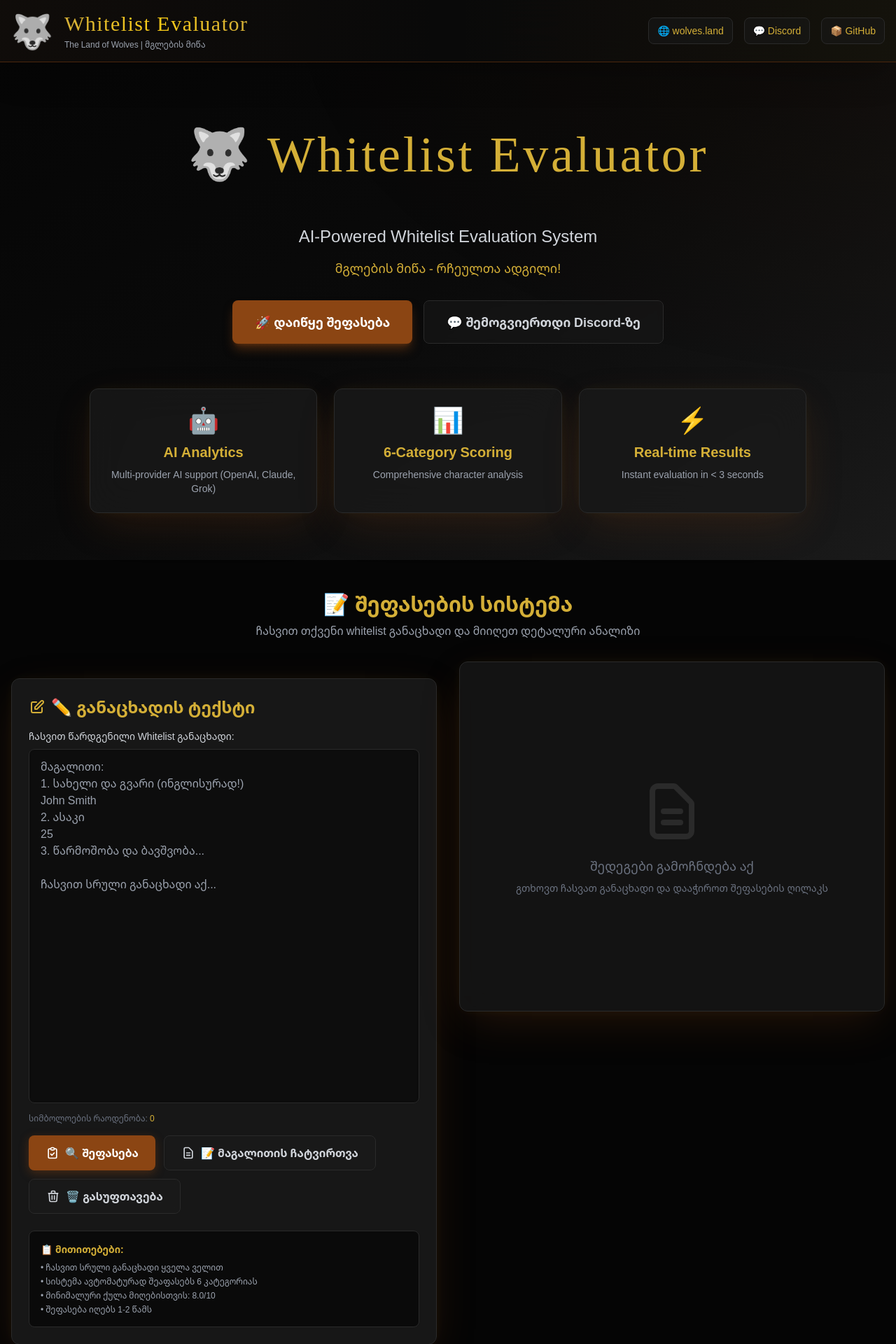
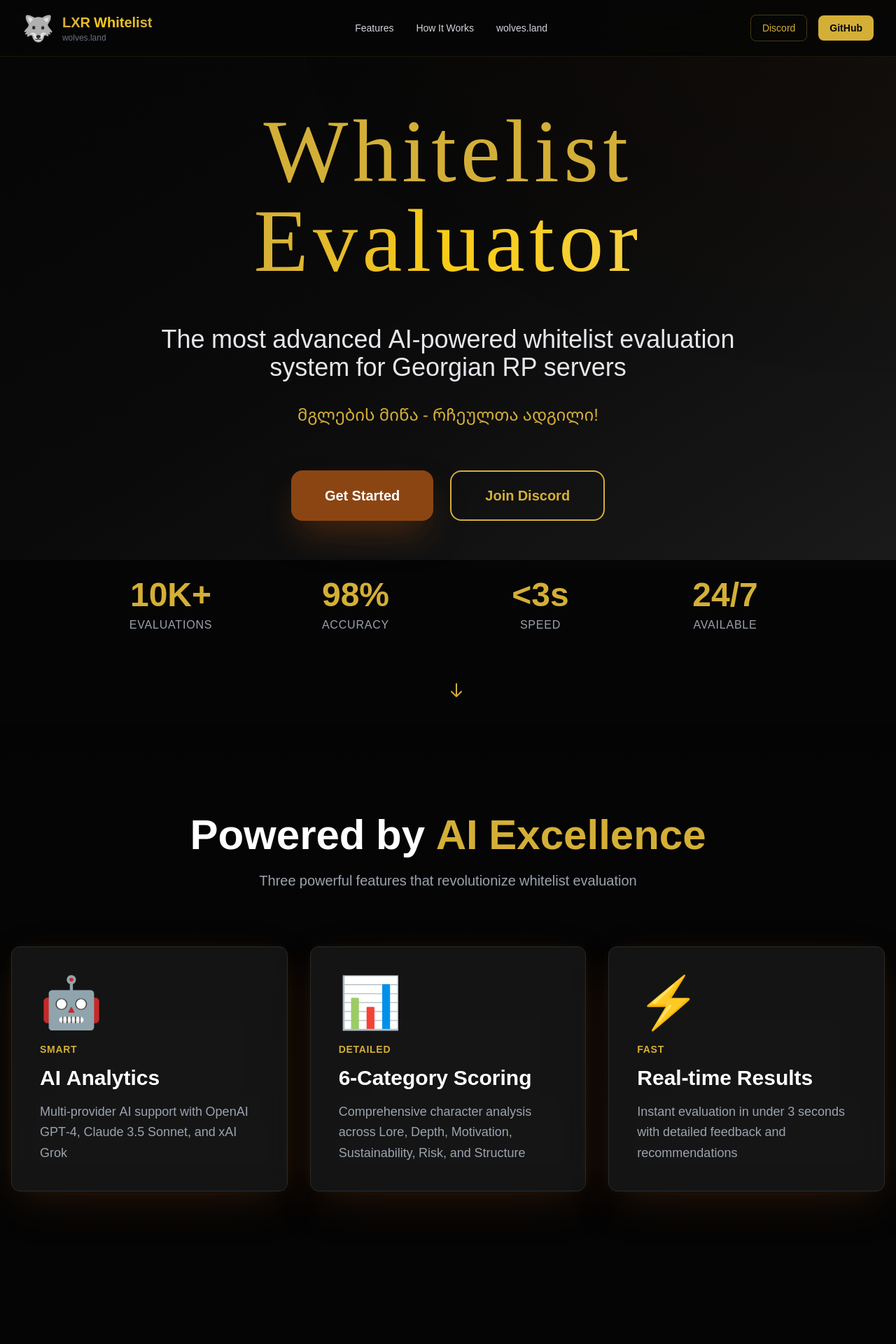
Before and after one commit to iboss21/lxr-whitelist, a React (Vite) app: page / in a window 1280 px wide. Shown: the top 1920 px of the page at 70% size. Built offline with nearby package versions, Linux system fonts and the light colour scheme; a web font is replaced by a local one.

Commit message:
Transform landing page to Apple/Nike/Airbnb professional design
Co-authored-by: iboss21 <48193931+iboss21@users.noreply.github.com>

```diff
--- a/src/App.jsx
+++ b/src/App.jsx
@@ -53,65 +53,126 @@ function App() {
 
       <Header />
 
-      {/* Hero Section */}
-      <section className="relative py-20 px-4">
-        <div className="container mx-auto max-w-6xl text-center">
-          <div className="relative inline-block mb-8">
+      {/* Hero Section - Apple Style */}
+      <section className="relative min-h-screen flex items-center justify-center px-4 py-32">
+        <div className="container mx-auto max-w-7xl text-center">
+          {/* Main Hero Content */}
+          <div className="mb-16 space-y-8">
+            <div className="relative inline-block">
               <GlowingEffect
-              spread={60}
+                spread={80}
+                glow={true}
+                disabled={false}
+                proximity={120}
+                borderWidth={3}
+              />
+              <h1 className="western-title text-6xl md:text-8xl lg:text-9xl mb-0 relative z-10 px-12 py-6 leading-tight">
+                Whitelist
+                <br />
+                <span className="bg-gradient-to-r from-wolves-gold via-yellow-400 to-wolves-gold-light bg-clip-text text-transparent">
+                  Evaluator
+                </span>
+              </h1>
+            </div>
+
+            <p className="text-2xl md:text-4xl text-gray-200 font-light max-w-4xl mx-auto leading-relaxed">
+              The most advanced AI-powered whitelist evaluation system for Georgian RP servers
+            </p>
+
+            <p className="text-xl md:text-2xl text-wolves-gold font-georgian">
+              მგლების მიწა - რჩეულთა ადგილი!
+            </p>
+          </div>
+
+          {/* CTA Buttons */}
+          <div className="flex flex-col sm:flex-row justify-center gap-6 mb-20">
+            <button
+              onClick={scrollToEvaluator}
+              className="group relative px-12 py-5 bg-wolves-accent hover:bg-wolves-accent/90 text-white text-xl font-bold rounded-2xl transition-all duration-300 transform hover:scale-105 shadow-2xl shadow-wolves-accent/50 hover:shadow-wolves-accent/70"
+            >
+              <span className="relative z-10">Get Started</span>
+              <div className="absolute inset-0 rounded-2xl bg-gradient-to-r from-wolves-gold/20 to-transparent opacity-0 group-hover:opacity-100 transition-opacity" />
+            </button>
+            <a
+              href="https://discord.gg/CrKcWdfd3A"
+              target="_blank"
+              rel="noopener noreferrer"
+              className="px-12 py-5 bg-transparent border-2 border-wolves-gold text-wolves-gold hover:bg-wolves-gold hover:text-wolves-darker text-xl font-bold rounded-2xl transition-all duration-300 transform hover:scale-105"
+            >
+              Join Discord
+            </a>
+          </div>
+
+          {/* Stats Section - Airbnb Style */}
+          <div className="grid grid-cols-2 md:grid-cols-4 gap-8 max-w-5xl mx-auto">
+            {[
+              { value: '10K+', label: 'Evaluations' },
+              { value: '98%', label: 'Accuracy' },
+              { value: '<3s', label: 'Speed' },
+              { value: '24/7', label: 'Available' }
+            ].map((stat, i) => (
+              <div key={i} className="text-center">
+                <div className="text-4xl md:text-5xl font-bold text-wolves-gold mb-2">{stat.value}</div>
+                <div className="text-sm md:text-base text-gray-400 uppercase tracking-wider">{stat.label}</div>
+              </div>
+            ))}
+          </div>
+        </div>
+
+        {/* Scroll Indicator */}
+        <div className="absolute bottom-8 left-1/2 transform -translate-x-1/2 animate-bounce">
+          <svg className="w-6 h-6 text-wolves-gold" fill="none" stroke="currentColor" viewBox="0 0 24 24">
+            <path strokeLinecap="round" strokeLinejoin="round" strokeWidth={2} d="M19 14l-7 7m0 0l-7-7m7 7V3" />
+          </svg>
+        </div>
+      </section>
+
+      {/* Features Section - Nike Style Bold */}
+      <section className="relative py-32 px-4 bg-gradient-to-b from-transparent to-wolves-darker/50">
+        <div className="container mx-auto max-w-7xl">
+          <div className="text-center mb-20">
+            <h2 className="text-5xl md:text-6xl font-bold text-white mb-6">
+              Powered by <span className="text-wolves-gold">AI Excellence</span>
+            </h2>
+            <p className="text-xl text-gray-400 max-w-3xl mx-auto">
+              Three powerful features that revolutionize whitelist evaluation
+            </p>
+          </div>
+
+          <div className="grid grid-cols-1 md:grid-cols-3 gap-8">
+            {[
+              {
+                icon: '🤖',
+                title: 'AI Analytics',
+                desc: 'Multi-provider AI support with OpenAI GPT-4, Claude 3.5 Sonnet, and xAI Grok',
+                highlight: 'Smart'
+              },
+              {
+                icon: '📊',
+                title: '6-Category Scoring',
+                desc: 'Comprehensive character analysis across Lore, Depth, Motivation, Sustainability, Risk, and Structure',
+                highlight: 'Detailed'
+              },
+              {
+                icon: '⚡',
+                title: 'Real-time Results',
+                desc: 'Instant evaluation in under 3 seconds with detailed feedback and recommendations',
+                highlight: 'Fast'
+              }
+            ].map((feature, i) => (
+              <div key={i} className="relative group">
+                <GlowingEffect
+                  spread={50}
                   glow={true}
                   disabled={false}
                   proximity={100}
                   borderWidth={2}
                 />
-            <h1 className="western-title text-5xl md:text-7xl mb-4 relative z-10 px-8 py-4">
-              🐺 Whitelist Evaluator
-            </h1>
-          </div>
-
-          <p className="text-xl md:text-2xl text-gray-300 mb-4 max-w-3xl mx-auto">
-            AI-Powered Whitelist Evaluation System
-          </p>
-          <p className="text-lg text-wolves-gold mb-8">
-            მგლების მიწა - რჩეულთა ადგილი!
-          </p>
-
-          <div className="flex flex-wrap justify-center gap-4 mb-12">
-            <button
-              onClick={scrollToEvaluator}
-              className="btn-wolves btn-primary text-lg px-8 py-4 shadow-lg shadow-wolves-accent/50 hover:shadow-xl hover:shadow-wolves-accent/70 transition-all"
-            >
-              🚀 დაიწყე შეფასება
-            </button>
-            <a
-              href="https://discord.gg/CrKcWdfd3A"
-              target="_blank"
-              rel="noopener noreferrer"
-              className="btn-wolves btn-secondary text-lg px-8 py-4"
-            >
-              💬 შემოგვიერთდი Discord-ზე
-            </a>
-          </div>
-
-          {/* Features Grid */}
-          <div className="grid grid-cols-1 md:grid-cols-3 gap-6 mt-16 max-w-5xl mx-auto">
-            {[
-              { icon: '🤖', title: 'AI Analytics', desc: 'Multi-provider AI support (OpenAI, Claude, Grok)' },
-              { icon: '📊', title: '6-Category Scoring', desc: 'Comprehensive character analysis' },
-              { icon: '⚡', title: 'Real-time Results', desc: 'Instant evaluation in < 3 seconds' }
-            ].map((feature, i) => (
-              <div key={i} className="relative group">
-                <GlowingEffect
-                  spread={40}
-                  glow={true}
-                  disabled={false}
-                  proximity={80}
-                  borderWidth={1}
-                />
-                <div className="card-wolves backdrop-blur-xl bg-wolves-gray/80 hover:bg-wolves-gray/90 transition-all h-full">
-                  <div className="text-4xl mb-3">{feature.icon}</div>
-                  <h3 className="text-xl font-bold text-wolves-gold mb-2">{feature.title}</h3>
-                  <p className="text-sm text-gray-400">{feature.desc}</p>
+                <div className="card-wolves backdrop-blur-xl bg-wolves-gray/80 hover:bg-wolves-gray/95 transition-all duration-500 h-full p-10 transform group-hover:scale-105">
+                  <div className="text-7xl mb-6">{feature.icon}</div>
+                  <div className="text-sm text-wolves-gold uppercase tracking-wider font-bold mb-3">{feature.highlight}</div>
+                  <h3 className="text-3xl font-bold text-white mb-4">{feature.title}</h3>
+                  <p className="text-gray-400 text-lg leading-relaxed">{feature.desc}</p>
                 </div>
               </div>
             ))}
@@ -119,22 +180,76 @@ function App() {
         </div>
       </section>
 
-      {/* Main Evaluator Section */}
-      <main id="evaluator-section" className="flex-1 container mx-auto px-4 py-8 max-w-7xl">
-        <div className="text-center mb-8">
-          <h2 className="text-3xl font-bold text-wolves-gold mb-2">📝 შეფასების სისტემა</h2>
-          <p className="text-gray-400">ჩასვით თქვენი whitelist განაცხადი და მიიღეთ დეტალური ანალიზი</p>
+      {/* How It Works Section */}
+      <section className="relative py-32 px-4">
+        <div className="container mx-auto max-w-6xl">
+          <div className="text-center mb-20">
+            <h2 className="text-5xl md:text-6xl font-bold text-white mb-6">
+              Simple. <span className="text-wolves-gold">Powerful. </span>Fast.
+            </h2>
+            <p className="text-xl text-gray-400 max-w-3xl mx-auto">
+              Three steps to evaluate your whitelist application
+            </p>
           </div>
 
-        <div className="grid grid-cols-1 lg:grid-cols-2 gap-8">
+          <div className="space-y-16">
+            {[
+              {
+                number: '01',
+                title: 'Submit Your Application',
+                desc: 'Paste your complete whitelist application including all required fields and character details.'
+              },
+              {
+                number: '02',
+                title: 'AI Analysis',
+                desc: 'Our advanced AI evaluates your application across 6 categories with real-time feedback.'
+              },
+              {
+                number: '03',
+                title: 'Get Results',
+                desc: 'Receive instant detailed results with scores, recommendations, and improvement suggestions.'
+              }
+            ].map((step, i) => (
+              <div key={i} className="flex flex-col md:flex-row items-center gap-8">
+                <div className="relative">
+                  <div className="text-8xl font-bold text-wolves-gold/20">{step.number}</div>
+                  <div className="absolute inset-0 flex items-center justify-center">
+                    <div className="w-20 h-20 rounded-full bg-wolves-gold/10 border-2 border-wolves-gold flex items-center justify-center">
+                      <span className="text-3xl font-bold text-wolves-gold">{i + 1}</span>
+                    </div>
+                  </div>
+                </div>
+                <div className="flex-1 text-center md:text-left">
+                  <h3 className="text-3xl font-bold text-white mb-3">{step.title}</h3>
+                  <p className="text-xl text-gray-400 leading-relaxed">{step.desc}</p>
+                </div>
+              </div>
+            ))}
+          </div>
+        </div>
+      </section>
+
+      {/* Main Evaluator Section - Professional Design */}
+      <section id="evaluator-section" className="relative py-32 px-4 bg-gradient-to-b from-wolves-darker/50 to-transparent">
+        <div className="container mx-auto max-w-7xl">
+          <div className="text-center mb-16">
+            <h2 className="text-5xl md:text-6xl font-bold text-white mb-6">
+              Start Your <span className="text-wolves-gold">Evaluation</span>
+            </h2>
+            <p className="text-xl text-gray-400 max-w-3xl mx-auto">
+              ჩასვით თქვენი whitelist განაცხადი და მიიღეთ დეტალური AI-გენერირებული ანალიზი
+            </p>
+          </div>
+
+          <div className="grid grid-cols-1 lg:grid-cols-2 gap-12">
             {/* Left Column: Input */}
             <div className="space-y-6 relative">
               <GlowingEffect
-              spread={50}
+                spread={60}
                 glow={true}
                 disabled={false}
-              proximity={100}
-              borderWidth={2}
+                proximity={120}
+                borderWidth={3}
               />
               <InputForm
                 onEvaluate={handleEvaluate}
@@ -148,11 +263,11 @@ function App() {
               {evaluation && (
                 <>
                   <GlowingEffect
-                  spread={50}
+                    spread={60}
                     glow={true}
                     disabled={false}
-                  proximity={100}
-                  borderWidth={2}
+                    proximity={120}
+                    borderWidth={3}
                   />
                   <ResultsDisplay evaluation={evaluation} />
                 </>
@@ -161,19 +276,22 @@ function App() {
               {!evaluation && !isEvaluating && (
                 <div className="relative">
                   <GlowingEffect
-                  spread={40}
+                    spread={50}
                     glow={true}
                     disabled={false}
-                  proximity={80}
-                  borderWidth={1}
+                    proximity={100}
+                    borderWidth={2}
                   />
-                <div className="card-wolves backdrop-blur-xl bg-wolves-gray/70 h-full min-h-[500px] flex items-center justify-center text-center text-gray-500">
-                  <div>
-                    <svg className="w-24 h-24 mx-auto mb-4 text-wolves-border" fill="none" stroke="currentColor" viewBox="0 0 24 24">
+                  <div className="card-wolves backdrop-blur-xl bg-wolves-gray/70 h-full min-h-[600px] flex items-center justify-center text-center">
+                    <div className="p-8">
+                      <div className="w-32 h-32 mx-auto mb-6 rounded-full bg-wolves-gold/10 flex items-center justify-center">
+                        <svg className="w-16 h-16 text-wolves-gold" fill="none" stroke="currentColor" viewBox="0 0 24 24">
                           <path strokeLinecap="round" strokeLinejoin="round" strokeWidth={2} d="M9 12h6m-6 4h6m2 5H7a2 2 0 01-2-2V5a2 2 0 012-2h5.586a1 1 0 01.707.293l5.414 5.414a1 1 0 01.293.707V19a2 2 0 01-2 2z" />
                         </svg>
-                    <p className="text-lg">შედეგები გამოჩნდება აქ</p>
-                    <p className="text-sm mt-2">გთხოვთ ჩასვათ განაცხადი და დააჭიროთ შეფასების ღილაკს</p>
+                      </div>
+                      <h3 className="text-2xl font-bold text-white mb-3">Ready for Evaluation</h3>
+                      <p className="text-gray-400 text-lg">შედეგები გამოჩნდება აქ</p>
+                      <p className="text-sm text-gray-500 mt-2">გთხოვთ ჩასვათ განაცხადი და დააჭიროთ შეფასების ღილაკს</p>
                     </div>
                   </div>
                 </div>
@@ -182,27 +300,51 @@ function App() {
               {isEvaluating && (
                 <div className="relative">
                   <GlowingEffect
-                  spread={60}
+                    spread={70}
                     glow={true}
                     disabled={false}
-                  proximity={100}
-                  borderWidth={3}
+                    proximity={120}
+                    borderWidth={4}
                   />
-                <div className="card-wolves backdrop-blur-xl bg-wolves-gray/80 h-full min-h-[500px] flex items-center justify-center">
-                  <div className="text-center">
-                    <div className="relative inline-block mb-4">
-                      <div className="animate-spin rounded-full h-16 w-16 border-b-4 border-wolves-accent"></div>
-                      <div className="absolute inset-0 animate-ping rounded-full h-16 w-16 border-2 border-wolves-gold opacity-20"></div>
+                  <div className="card-wolves backdrop-blur-xl bg-wolves-gray/90 h-full min-h-[600px] flex items-center justify-center">
+                    <div className="text-center p-8">
+                      <div className="relative inline-block mb-8">
+                        <div className="animate-spin rounded-full h-24 w-24 border-t-4 border-b-4 border-wolves-accent"></div>
+                        <div className="absolute inset-0 animate-ping rounded-full h-24 w-24 border-4 border-wolves-gold opacity-20"></div>
                       </div>
-                    <p className="text-lg font-bold text-wolves-accent">ვაფასებთ განაცხადს...</p>
-                    <p className="text-sm text-gray-400 mt-2">AI ანალიზი მიმდინარეობს</p>
+                      <h3 className="text-3xl font-bold text-wolves-gold mb-4">Analyzing Application</h3>
+                      <p className="text-xl text-white mb-2">AI ანალიზი მიმდინარეობს...</p>
+                      <p className="text-gray-400">This may take a few seconds</p>
                     </div>
                   </div>
                 </div>
               )}
             </div>
           </div>
-      </main>
+        </div>
+      </section>
+
+      {/* Trust Badges Section */}
+      <section className="relative py-24 px-4">
+        <div className="container mx-auto max-w-5xl text-center">
+          <h3 className="text-2xl font-bold text-gray-400 mb-12 uppercase tracking-wider">
+            Trusted by the Community
+          </h3>
+          <div className="grid grid-cols-2 md:grid-cols-4 gap-8">
+            {[
+              { icon: '🔒', label: 'Secure' },
+              { icon: '⚡', label: 'Fast' },
+              { icon: '🎯', label: 'Accurate' },
+              { icon: '🌟', label: 'Reliable' }
+            ].map((badge, i) => (
+              <div key={i} className="flex flex-col items-center gap-3">
+                <div className="text-5xl">{badge.icon}</div>
+                <div className="text-lg font-semibold text-wolves-gold">{badge.label}</div>
+              </div>
+            ))}
+          </div>
+        </div>
+      </section>
 
       <Footer />
     </div>
--- a/src/components/Header.jsx
+++ b/src/components/Header.jsx
@@ -15,48 +15,63 @@
 
 export default function Header() {
   return (
-    <header className="relative bg-wolves-dark/90 backdrop-blur-xl border-b border-wolves-accent/50 shadow-2xl">
-      {/* Gradient overlay */}
-      <div className="absolute inset-0 bg-gradient-to-r from-wolves-accent/5 via-transparent to-wolves-gold/5 pointer-events-none" />
-
-      <div className="container mx-auto px-4 py-4 relative z-10">
-        <div className="flex items-center justify-between flex-wrap gap-4">
-          <div className="flex items-center space-x-4">
-            <div className="text-5xl animate-pulse-3s">🐺</div>
+    <header className="fixed top-0 left-0 right-0 z-50 bg-wolves-darker/80 backdrop-blur-2xl border-b border-wolves-gold/10">
+      <div className="container mx-auto px-4 sm:px-6 lg:px-8">
+        <div className="flex items-center justify-between h-20">
+          {/* Logo */}
+          <div className="flex items-center space-x-3">
+            <div className="text-4xl">🐺</div>
             <div>
-              <h1 className="western-title text-2xl md:text-3xl bg-gradient-to-r from-wolves-gold via-yellow-400 to-wolves-gold bg-clip-text text-transparent">
-                Whitelist Evaluator
+              <h1 className="text-xl font-bold bg-gradient-to-r from-wolves-gold via-yellow-400 to-wolves-gold bg-clip-text text-transparent">
+                LXR Whitelist
               </h1>
-              <p className="text-gray-400 text-xs mt-1">
-                The Land of Wolves | მგლების მიწა
+              <p className="text-xs text-gray-500">
+                wolves.land
               </p>
             </div>
           </div>
 
-          <div className="flex items-center space-x-2 md:space-x-4">
+          {/* Navigation Links - Desktop */}
+          <nav className="hidden md:flex items-center space-x-8">
+            <a
+              href="#features"
+              className="text-gray-300 hover:text-wolves-gold transition-colors text-sm font-medium"
+            >
+              Features
+            </a>
+            <a
+              href="#how-it-works"
+              className="text-gray-300 hover:text-wolves-gold transition-colors text-sm font-medium"
+            >
+              How It Works
+            </a>
             <a
               href="https://www.wolves.land"
               target="_blank"
               rel="noopener noreferrer"
-              className="px-3 py-2 rounded-lg bg-wolves-gray/50 hover:bg-wolves-gray border border-wolves-border hover:border-wolves-gold text-wolves-gold hover:text-yellow-400 transition-all text-xs md:text-sm font-medium"
+              className="text-gray-300 hover:text-wolves-gold transition-colors text-sm font-medium"
             >
-              🌐 wolves.land
+              wolves.land
             </a>
+          </nav>
+
+          {/* CTA Buttons */}
+          <div className="flex items-center space-x-4">
             <a
               href="https://discord.gg/CrKcWdfd3A"
               target="_blank"
               rel="noopener noreferrer"
-              className="px-3 py-2 rounded-lg bg-wolves-gray/50 hover:bg-wolves-gray border border-wolves-border hover:border-wolves-gold text-wolves-gold hover:text-yellow-400 transition-all text-xs md:text-sm font-medium"
+              className="hidden sm:inline-flex items-center px-4 py-2 rounded-lg bg-transparent border border-wolves-gold/30 hover:border-wolves-gold text-wolves-gold transition-all text-sm font-medium"
             >
-              💬 Discord
+              Discord
             </a>
             <a
               href="https://github.com/iboss21/lxr-whitelist"
               target="_blank"
               rel="noopener noreferrer"
-              className="px-3 py-2 rounded-lg bg-wolves-gray/50 hover:bg-wolves-gray border border-wolves-border hover:border-wolves-gold text-wolves-gold hover:text-yellow-400 transition-all text-xs md:text-sm font-medium hidden md:flex"
+              className="hidden sm:inline-flex items-center px-4 py-2 rounded-lg bg-wolves-gold hover:bg-wolves-gold-light text-wolves-darker transition-all text-sm font-bold"
             >
-              📦 GitHub
+              GitHub
             </a>
           </div>
         </div>
```
Lines whose indentation alone changed are shown as unchanged.
